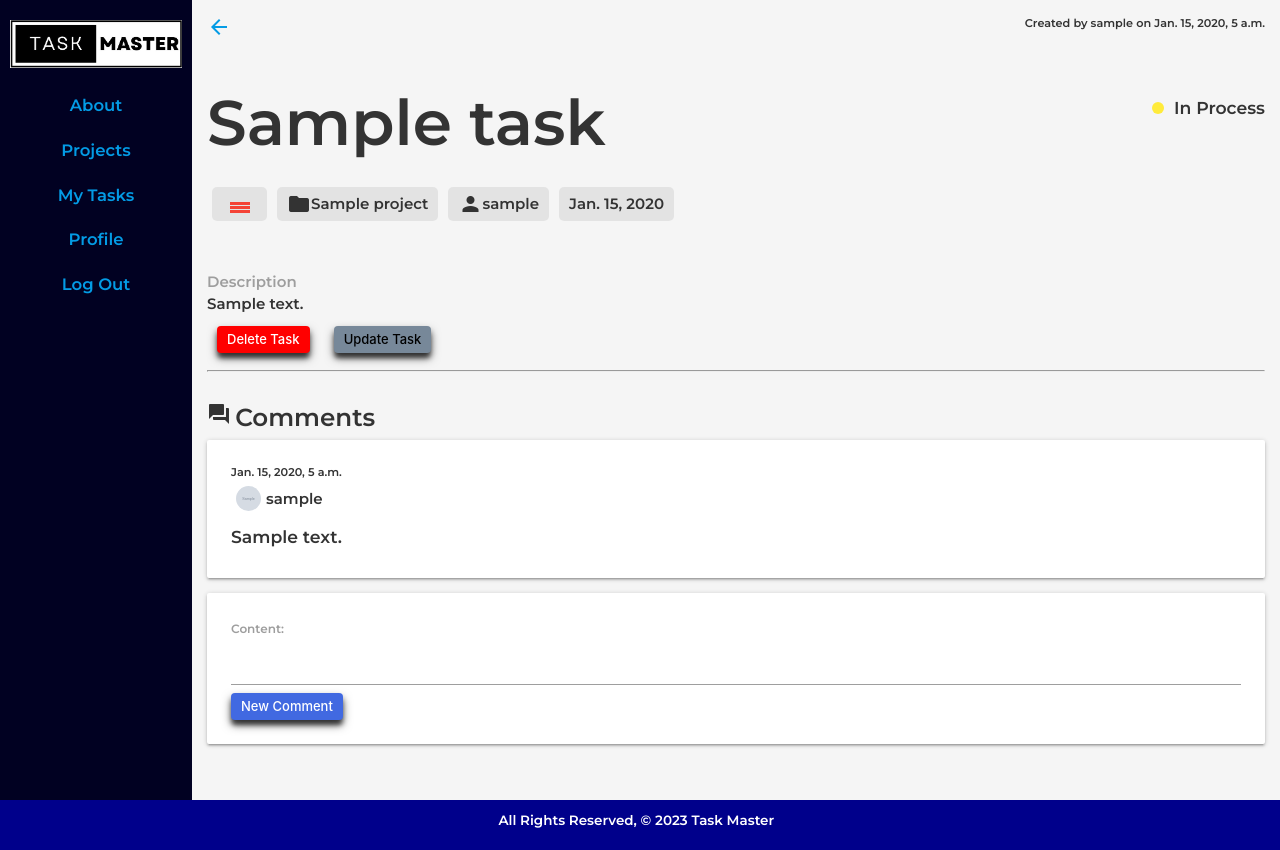
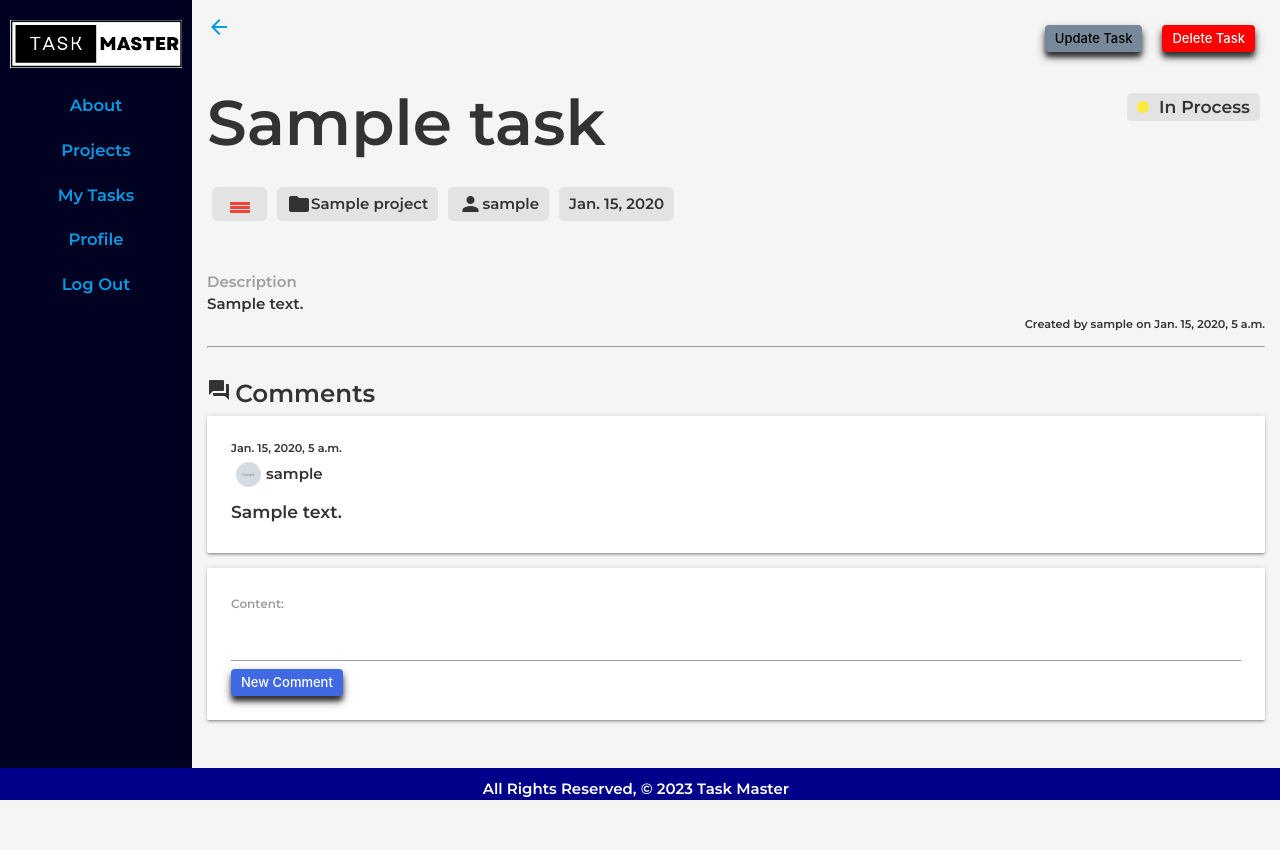
Before and after one commit to lucas-richards/task_master, a Django app: page /projects/1/tasks/1/ in a window 1280 px wide. After the commit the page ends 800 px from the top, so only its background shows below. Run offline with Django 4.2, Linux system fonts and the light colour scheme; a user stored in the database is signed in; tables that the repository leaves empty hold one stand-in row (values such as "Sample post"); grey boxes marked "Sample" are stand-in pictures.

Commit message:
style project detail

```diff
--- a/main_app/static/css/style.css
+++ b/main_app/static/css/style.css
@@ -321,13 +321,13 @@ html {
 
 .page-footer {
     background-color: darkblue;
-    text-align: center;
+    /* text-align: center;
     font-size: 0.9em;
     height: 50px;
-    margin: auto 0;
-    /* width: 100%; */
-    /* position: absolute;
-    bottom: 0 */
+    margin: auto 0;  */
+    width: 100%;
+    position: absolute;
+    bottom: 0
 
 }
 
--- a/main_app/templates/tasks/detail.html
+++ b/main_app/templates/tasks/detail.html
@@ -1,12 +1,21 @@
 {% extends 'base.html' %}
 
 {% block content %}
+
 <a href="{% url 'projects_detail' project.id %}">
   <i class="material-icons">arrow_back</i>
 </a>
-<small class="right">Created by {{ task.created_by}} on {{ task.created_date}}</small>
+{% if not cannot_edit_task %}
+  <a href="{% url 'tasks_delete' task.id %}">
+    <button type="button" class="button danger right">Delete Task</button>
+  </a>
+  <a href="{% url 'tasks_update' task.id %}">
+    <button type="button" class="button grey-btn right">Update Task</button>
+  </a>
+{% endif %}
+
 <div class="task-container1">
-  <h6 class="task_status right">
+  <h6 class="task_status attributes-wrapper right">
     <div class="status-wrapper">
       {% if task.status == "P" %}
         <div class="status yellow"></div>
@@ -52,19 +61,10 @@
   <br><br>
   </h6>
   <p class="grey-text">Description</p>
-  <p >{{ task.description}} </p>
-
-  {% if not cannot_edit_task %}
-    <div class="button_row">
-      <a href="{% url 'tasks_delete' task.id %}">
-        <button type="button" class="button danger">Delete Task</button>
-      </a>
-      <a href="{% url 'tasks_update' task.id %}">
-        <button type="button" class="button grey-btn">Update Task</button>
-      </a>
-    </div>
-  {% endif %}
+  <p>{{ task.description}} </p>
+  <small class="right">Created by {{ task.created_by}} on {{ task.created_date}}</small>
 </div>
+<br>
 <hr>
 <br>
 <i class="material-icons">question_answer</i>
```
Also changed, not shown: main_app/templates/projects/detail.html (+3 -7 lines).
